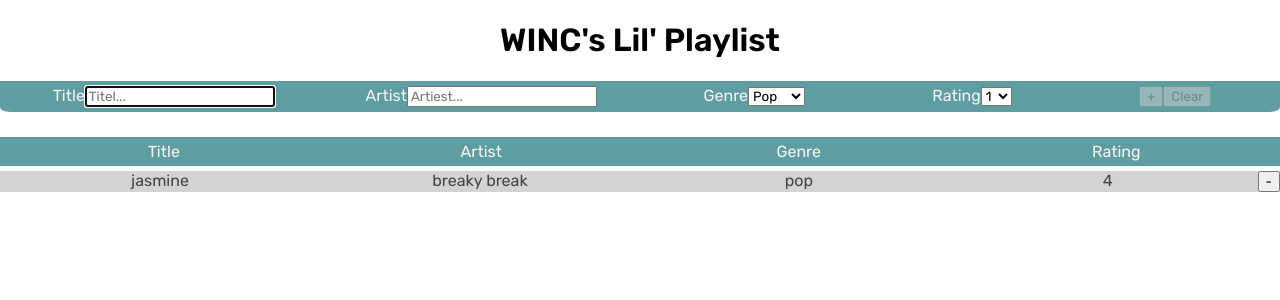
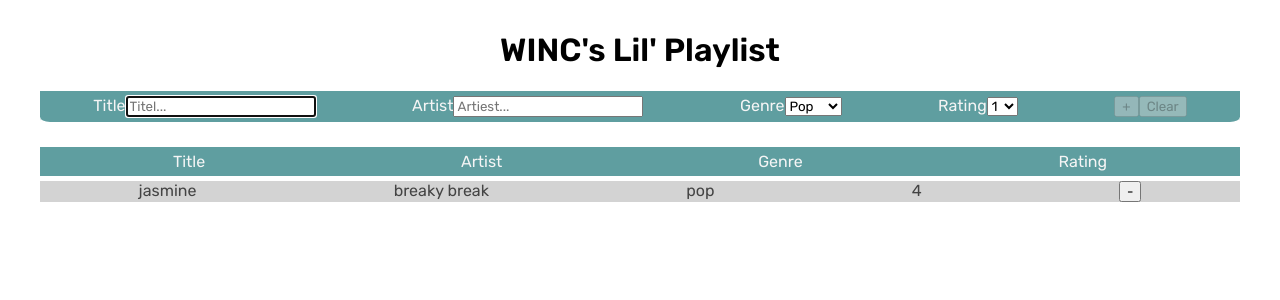
Before and after one commit to Wolk9/Level_35_Eindopdracht_Playlist-Martin_de_Bes, a React (Create React App) app: page / in a window 1280 px wide. Shown: the top 300 px of the page. Built offline with nearby package versions, Linux system fonts and the light colour scheme.

Commit message:
Design enhancements

```diff
--- a/src/components/SongList.js
+++ b/src/components/SongList.js
@@ -42,11 +42,16 @@ const Rows = () => {
     console.log(record);
     return (
       <div key={record.id} id={record.id} className="flex-container play-list">
-        <div className="flex-item">{record.title}</div>
-        <div className="flex-item">{record.artist}</div>
-        <div className="flex-item">{record.genre}</div>
-        <div className="flex-item">{record.rating}</div>
-        <button key={record.id} id={record.id} onClick={handleClick}>
+        <div className="flex-item title">{record.title}</div>
+        <div className="flex-item artist">{record.artist}</div>
+        <div className="flex-item genre">{record.genre}</div>
+        <div className="flex-item rating">{record.rating}</div>
+        <button
+          className="flex-item deletebutton"
+          key={record.id}
+          id={record.id}
+          onClick={handleClick}
+        >
           -
         </button>
       </div>
--- a/src/index.css
+++ b/src/index.css
@@ -4,7 +4,8 @@
 }
 
 body {
-  margin: 0;
+  margin: 0px 20px;
+  padding: 10px 20px;
   -webkit-font-smoothing: antialiased;
   -moz-osx-font-smoothing: grayscale;
 }
@@ -39,8 +40,23 @@ code {
 }
 
 .flex-item {
-  flex: 1 1 auto;
+  flex: 0 1 auto;
   max-width: 25%;
+  margin: 0px 10px;
+  text-align: left;
+}
+.flex-item .artist,
+.flex-item .title {
+  width: 200px;
+}
+.flex-item .genre {
+  width: 100px;
+}
+.flex-item .rating {
+  width: 50px;
+}
+.flex-item .deletebutton {
+  max-width: 20px;
 }
 
 .input-field {
--- a/src/index.scss
+++ b/src/index.scss
@@ -7,7 +7,8 @@ $borderradius: 6px;
 }
 
 body {
-  margin: 0;
+  margin: 0px 20px;
+  padding: 10px 20px;
   -webkit-font-smoothing: antialiased;
   -moz-osx-font-smoothing: grayscale;
 }
@@ -43,8 +44,26 @@ code {
   border-radius: 10px 10px 0 0;
 }
 .flex-item {
-  flex: 1 1 auto;
+  flex: 0 1 auto;
   max-width: 25%;
+  margin: 0px 10px;
+  text-align: left;
+
+  .artist,
+  .title {
+    width: 200px;
+  }
+  .genre {
+    width: 100px;
+  }
+
+  .rating {
+    width: 50px;
+  }
+
+  .deletebutton {
+    max-width: 20px;
+  }
 }
 .input-field {
   background-color: cadetblue;
```
Also changed, not shown: 1 other file (tests, documents, lock files or other folders).
